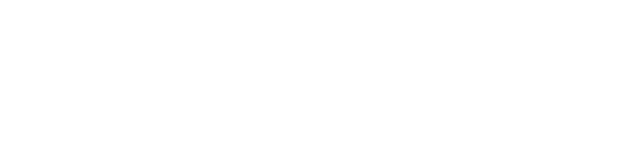
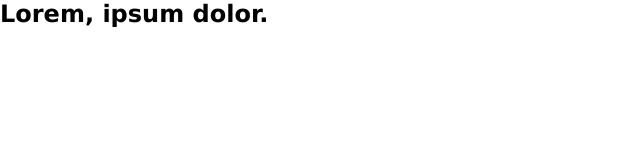
Before and after one commit to Persanne/pet-project, a plain HTML site: page index.html in a window 1280 px wide. Shown: the whole page, without its empty margins (0-640 px from the left). Drawn offline with Linux system fonts and the light colour scheme.

Commit message:
Добавил блок с преимуществами

```diff
--- a/index.html
+++ b/index.html
@@ -8,6 +8,10 @@
     <link rel="stylesheet" href="css/style.css">
 </head>
 <body>
-
+    <section>
+        <div class="container">
+            <h2>Lorem, ipsum dolor.</h2>
+        </div>
+    </section>
 </body>
 </html>
```
